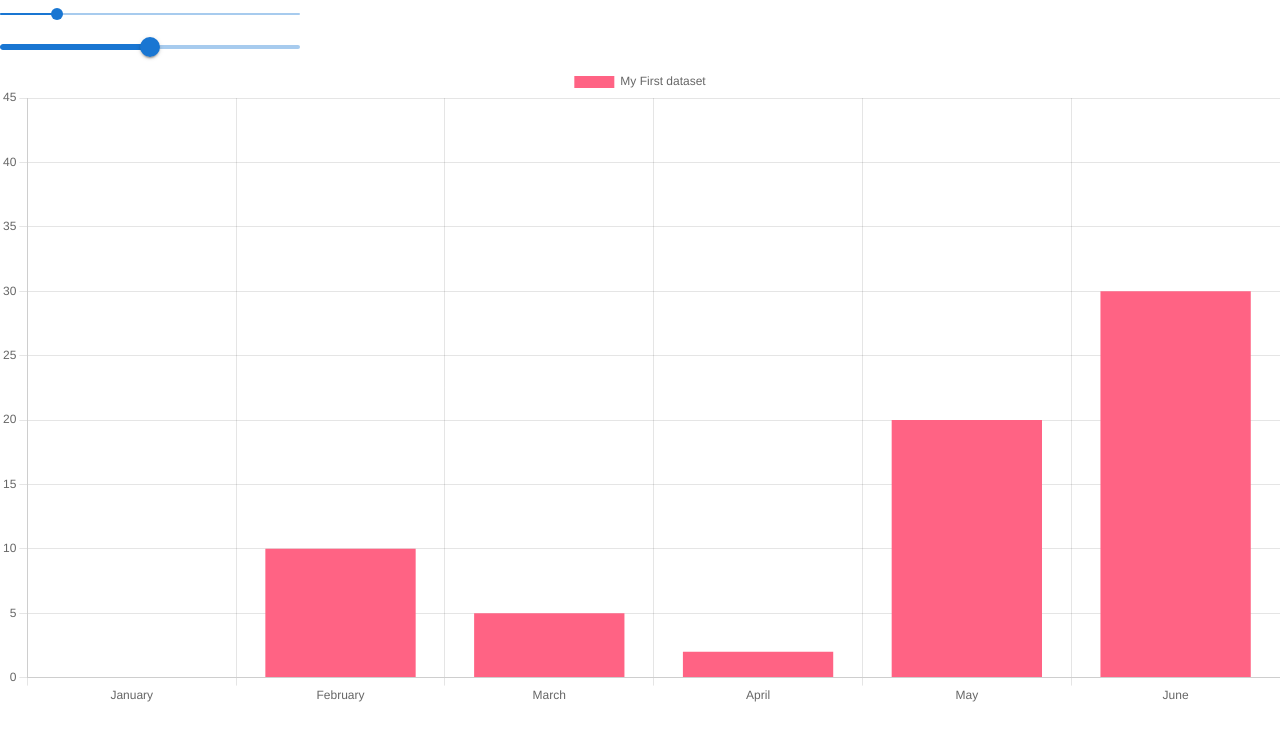
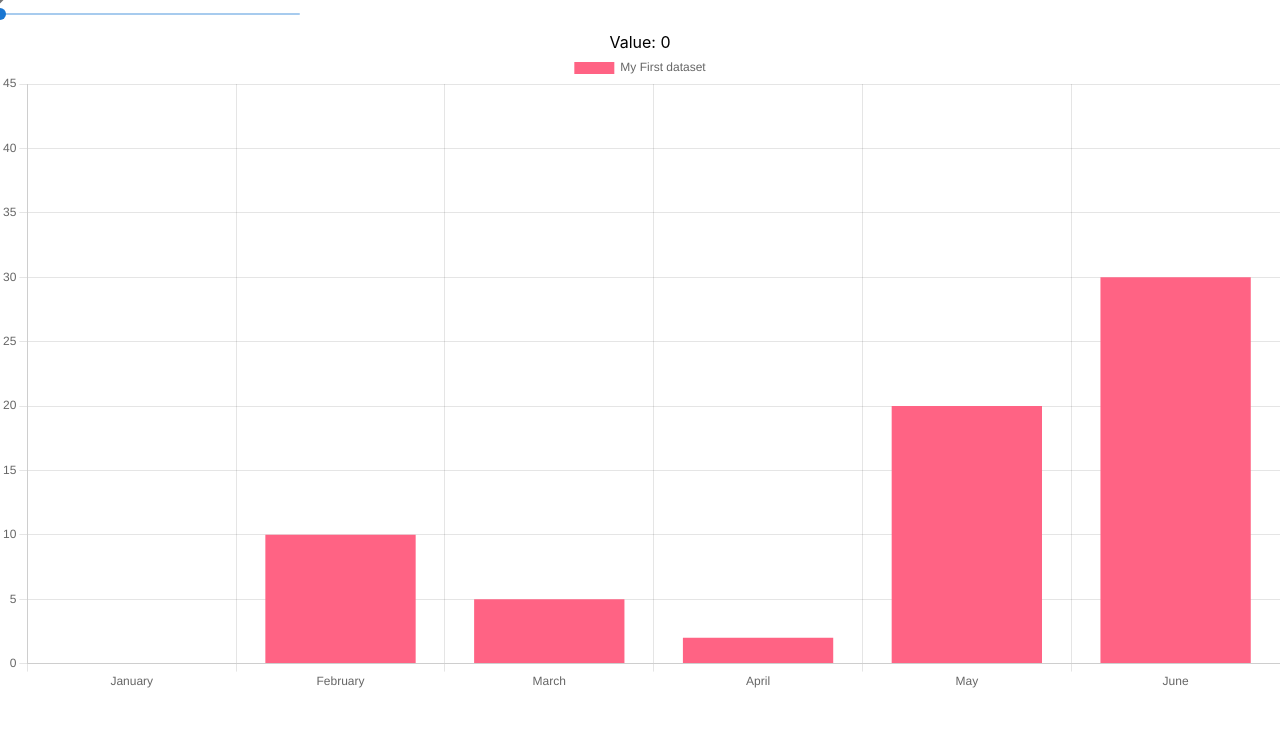
Before and after one commit to simony05/datathon, a React (Create React App) app in the folder my-app/: page / in a window 1280 px wide. Shown: the top 740 px of the page. Built offline with nearby package versions, Linux system fonts and the light colour scheme.

Commit message:
made a slider

```diff
--- a/my-app/src/App.js
+++ b/my-app/src/App.js
@@ -2,24 +2,12 @@ import logo from './logo.svg';
 import './App.css';
 import BarChart from "./bargraph.js";
 import * as React from 'react';
-import Box from '@mui/material/Box';
-import Slider from '@mui/material/Slider';
+import MySlider from './slider.js';
 
 function App() {
   return (
     <div className="App">
-      <Box sx={{ width: 300 }}>
-        <Slider
-          size="small"
-          defaultValue={4.6}
-          aria-label="Small"
-          valueLabelDisplay="auto"
-          min={1.0}
-          max={20.0}
-          step={0.1}
-        />
-        <Slider defaultValue={50} aria-label="Default" valueLabelDisplay="auto" />
-      </Box>
+      <MySlider/>
       <BarChart />
     </div>
   );
--- a/my-app/src/slider.js
+++ b/my-app/src/slider.js
@@ -1,21 +1,32 @@
 import React, { useState } from 'react';
-import Range from 'react-range';
+import Box from '@mui/material/Box';
+import Slider from '@mui/material/Slider';
 
-const MyRangeSlider = () => {
-  const [values, setValues] = useState([20, 50]);
+const MySlider = () => {
+  const [sliderValue, setSliderValue] = useState(0);
+
+  const handleSliderChange = (event, newValue) => {
+    setSliderValue(newValue);
+  };
 
   return (
     <div>
-      <Range
-        values={values}
-        onChange={setValues}
-        min={0}
-max={100}
-        step={1}
-      />
-      <div>Values: {values.join(', ')}</div>
+        <Box sx={{ width: 300 }}>
+            <Slider
+            size="small"
+            value={sliderValue}
+            onChange={handleSliderChange}
+            defaultValue={10.0}
+            aria-label="Small"
+            valueLabelDisplay="auto"
+            min={1.0}
+            max={20.0}
+            step={0.1}
+            />
+        </Box>
+      <div>Value: {sliderValue}</div>
     </div>
   );
 };
 
-export default MyRangeSlider;
+export default MySlider;
```
